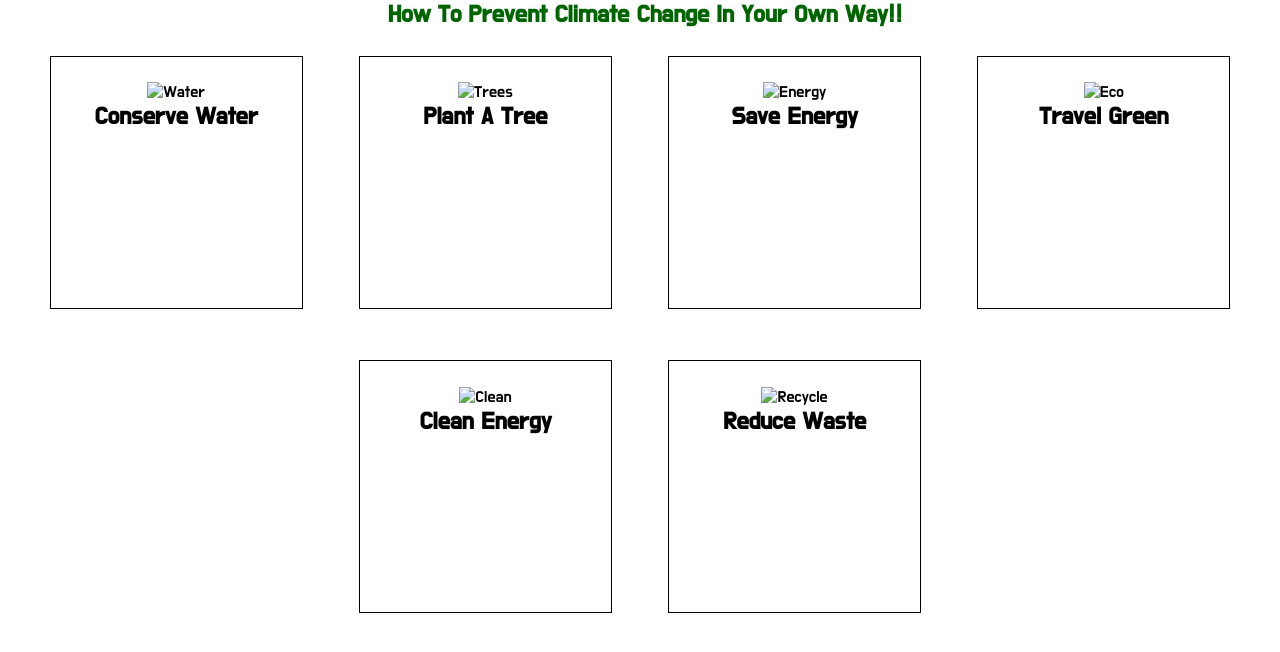
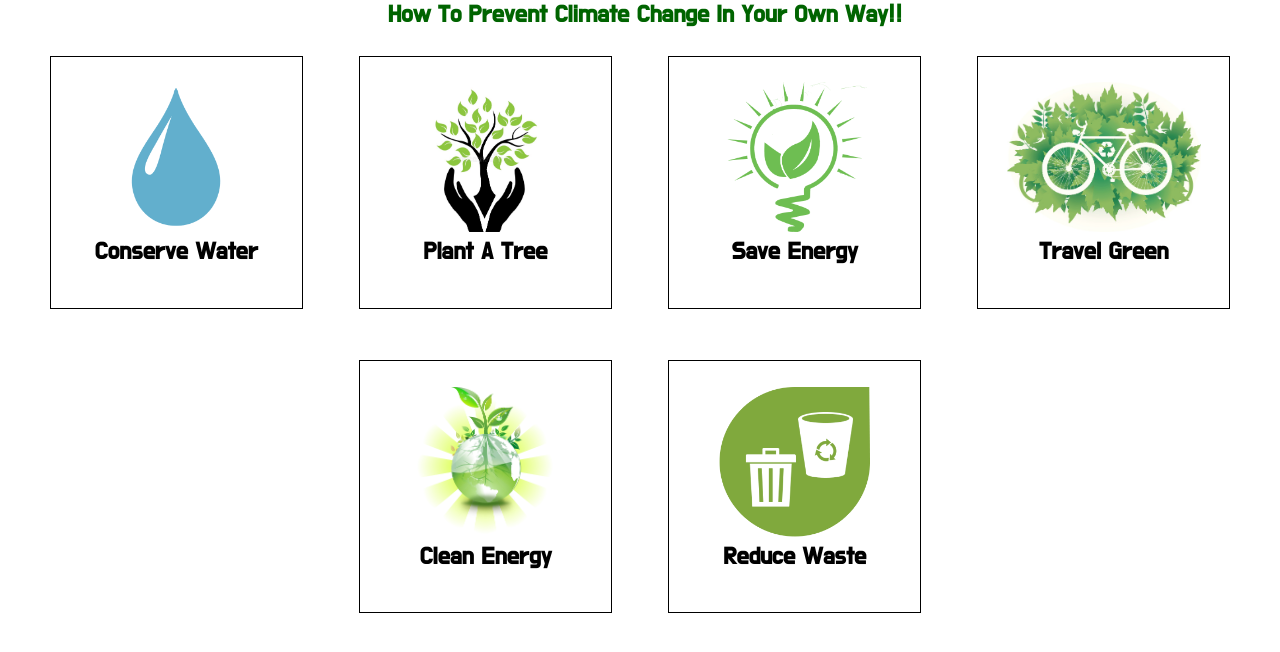
Before and after one commit to Aaru-K/SaveEnviroment, a plain HTML site: page index.html in a window 1280 px wide. Drawn offline with Linux system fonts and the light colour scheme.

Commit message:
Update index.html

```diff
--- a/index.html
+++ b/index.html
@@ -11,32 +11,32 @@
     <section>
         <h1 id="heading">How To Prevent Climate Change In Your Own Way!!</h1>
         <div>
-            <img src="./Assets/Water.png" alt="Water">
+            <img src="./Water.png" alt="Water">
             <h2>Conserve Water</h2>
         </div>
 
         <div>
-            <img src="./Assets/PlantTree.jpg" alt="Trees">
+            <img src="./PlantTree.jpg" alt="Trees">
             <h2>Plant A Tree</h2>
         </div>
 
         <div>
-            <img src="./Assets/Energy.png" alt="Energy">
+            <img src="./Energy.png" alt="Energy">
             <h2>Save Energy</h2>
         </div>
 
         <div>
-            <img src="./Assets/Ecofriendly.jpg" alt="Eco">
+            <img src="./Ecofriendly.jpg" alt="Eco">
             <h2>Travel Green</h2>
         </div>
 
         <div>
-            <img src="./Assets/CleanEnergy.png" alt="Clean">
+            <img src="./CleanEnergy.png" alt="Clean">
             <h2>Clean Energy</h2>
         </div>
 
         <div>
-            <img src="./Assets/Recycle.png" alt="Recycle">
+            <img src="./Recycle.png" alt="Recycle">
             <h2>Reduce Waste</h2>
         </div>
     </section>
```
